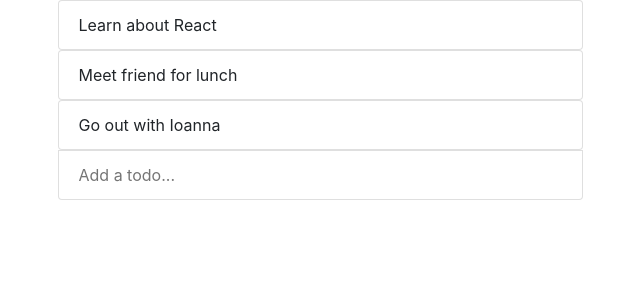
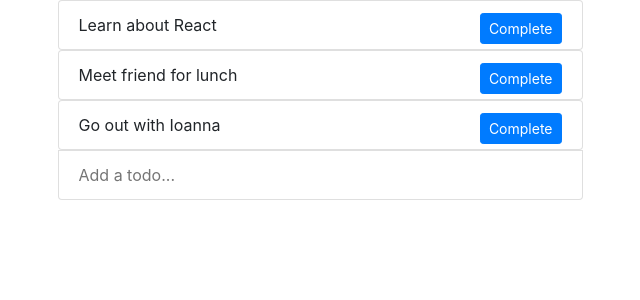
Before and after one commit to kboul/react-todo, a React (Create React App) app: page / in a window 1280 px wide. Shown: the top 300 px of the page, without its empty margins (320-960 px from the left). Built offline with nearby package versions, Linux system fonts and the light colour scheme.

Commit message:
Implement complete todo functionality

```diff
--- a/src/components/Main.tsx
+++ b/src/components/Main.tsx
@@ -12,12 +12,23 @@ const Main: React.SFC = () => {
         setTodos(newTodos);
     };
 
+    const completeTodo = (index: number) => {
+        const newTodos: Array<ITodo> = [...todos];
+        newTodos[index].isCompleted = true;
+        setTodos(newTodos);
+    };
+
     return (
         <div className="app">
             <div className="todoList">
                 <ul className="list-group">
                     {todos.map((todo: ITodo, id: number) => (
-                        <Todo key={id} index={id} todo={todo} />
+                        <Todo
+                            key={id}
+                            index={id}
+                            todo={todo}
+                            completeTodo={completeTodo}
+                        />
                     ))}
                 </ul>
                 <TodoForm addTodo={addTodo} />
--- a/src/components/Todo.tsx
+++ b/src/components/Todo.tsx
@@ -1,19 +1,26 @@
-import * as React from 'react';
+import React from 'react';
 import { ITodo } from '../models/ITodo';
 
 export interface TodoProps {
     todo: ITodo;
     index: number;
+    completeTodo: (arg1: number) => void;
 }
 
-const Todo: React.SFC<TodoProps> = ({ todo, index }) => {
+const Todo: React.SFC<TodoProps> = ({ todo, index, completeTodo }) => {
     return (
         <div className="col-md-6 offset-md-3">
             <li
-                className={`list-group-item ${
-                    todo.isCompleted ? 'line-through' : ''
-                }`}>
+                className="list-group-item"
+                style={{
+                    textDecoration: todo.isCompleted ? 'line-through' : ''
+                }}>
                 {todo.text}
+                <button
+                    className="btn btn-primary btn-sm float-right"
+                    onClick={() => completeTodo(index)}>
+                    Complete
+                </button>
             </li>
         </div>
     );
```
